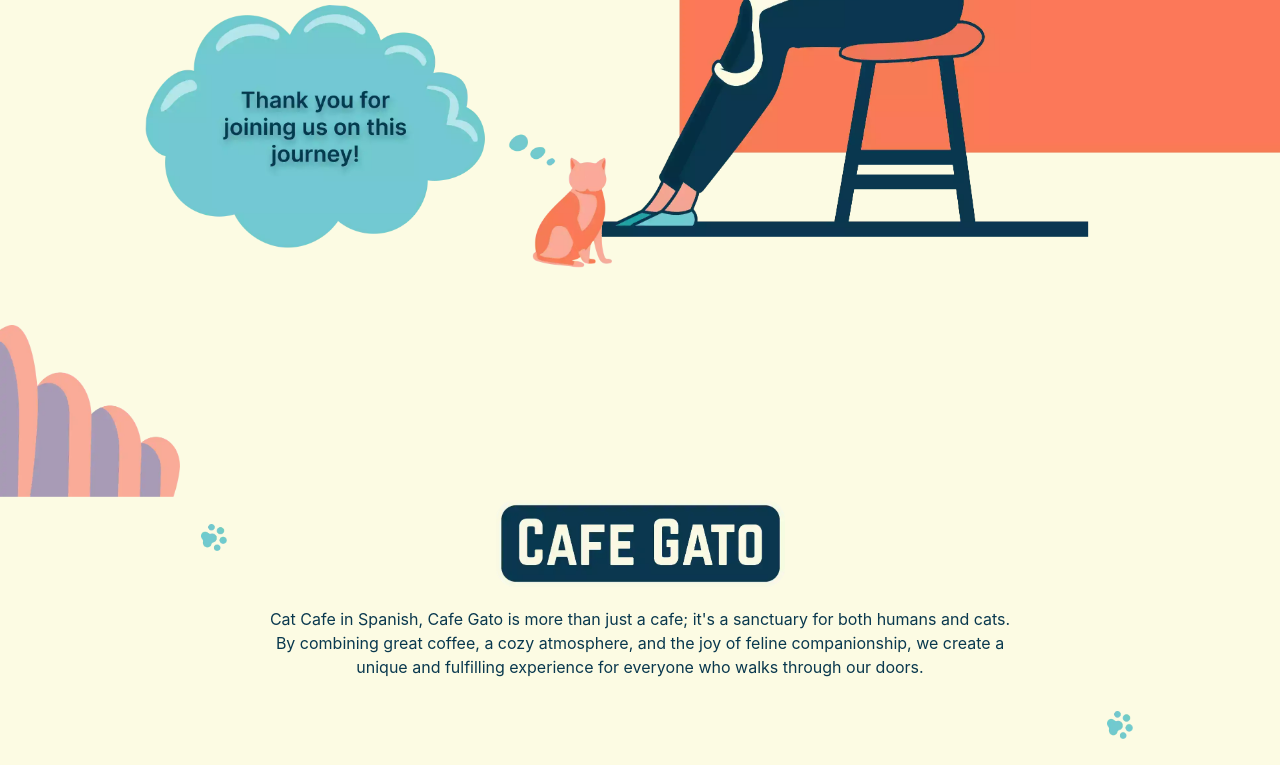
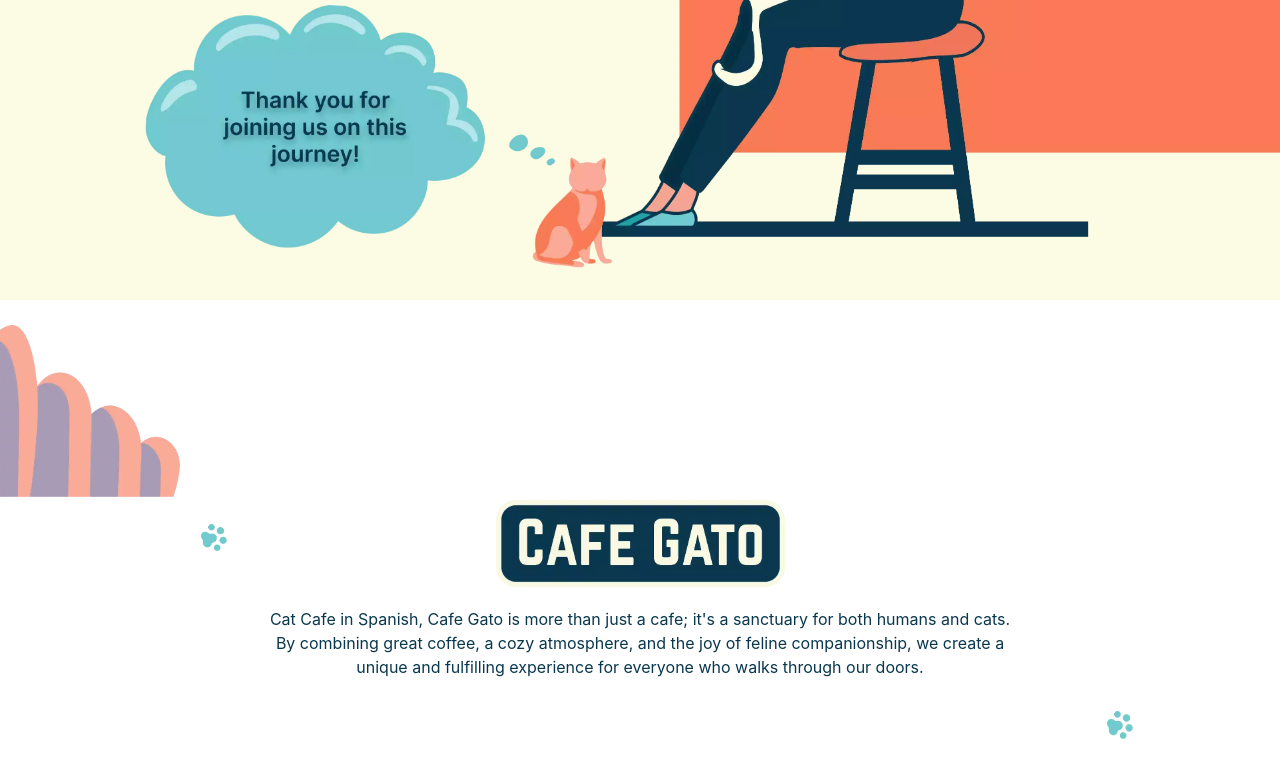
Before and after one commit to AmanPunia-510/gato-app, a React (Create React App) app: page / in a window 1280 px wide. Shown: the part 731-1496 px from the top of the page. Built offline with nearby package versions, Linux system fonts and the light colour scheme; the HTML template or start-up script is replaced by a standard one.

Commit message:
remove bg color

```diff
--- a/src/App.js
+++ b/src/App.js
@@ -15,7 +15,7 @@ function App() {
   return (
     <>
       <Header />
-      <main className="bg-[#FCFBE3] max-w-[1920px] mx-auto overflow-hidden">
+      <main className="max-w-[1920px] mx-auto overflow-hidden">
         <CafeGato />
         <OurMission />
         <CatCafe />
```
